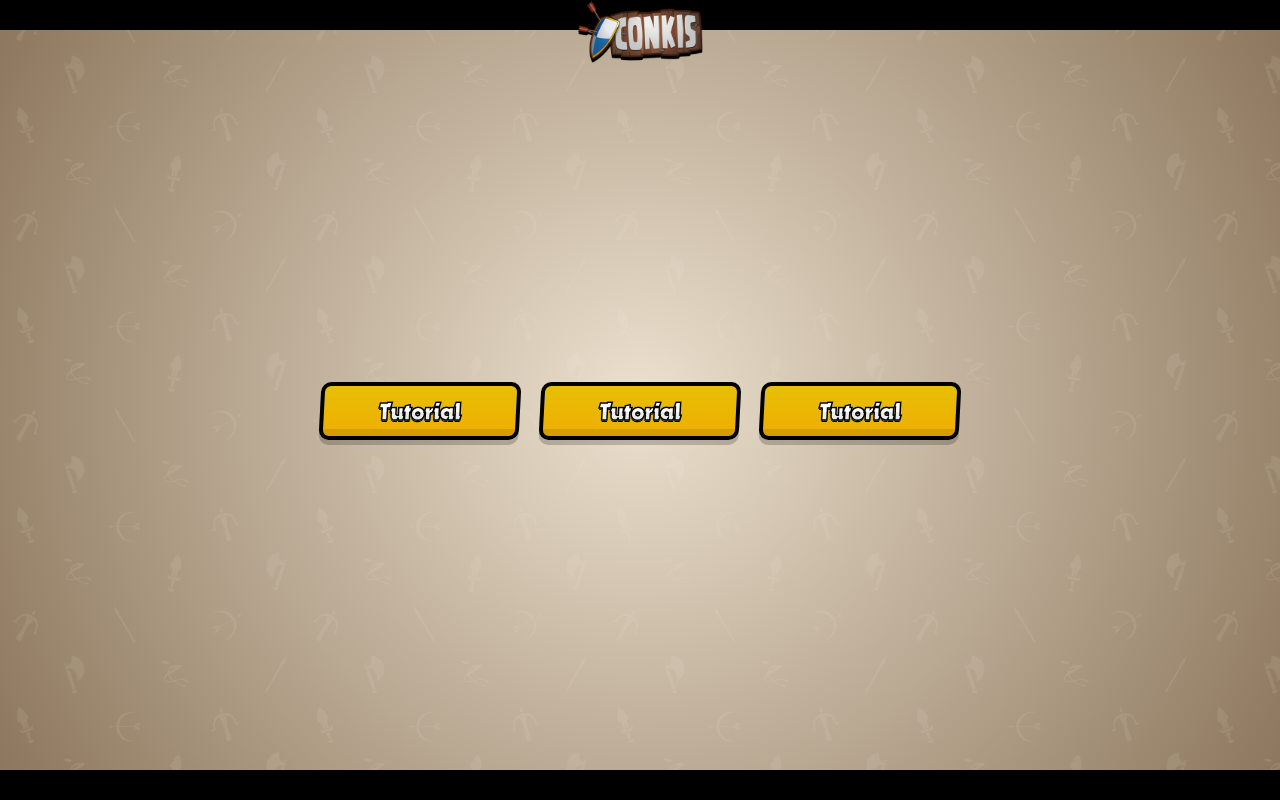
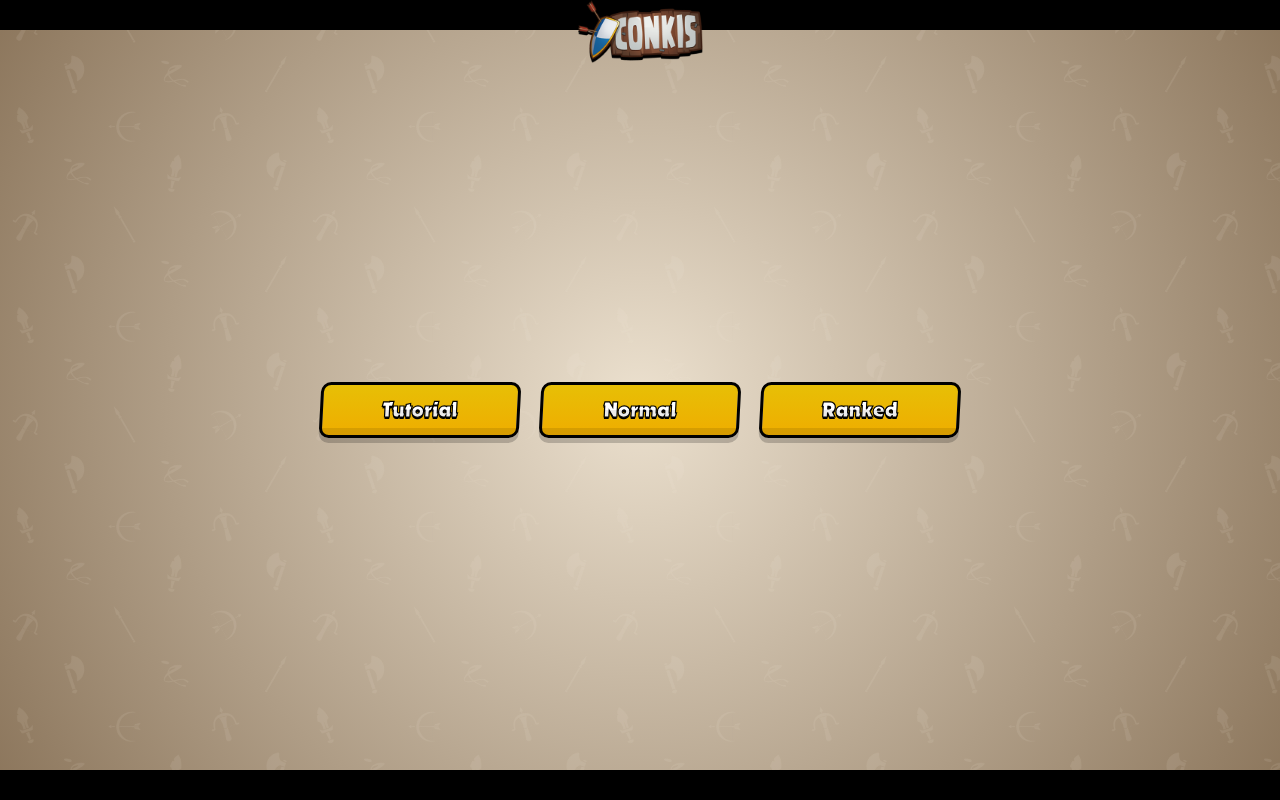
Before and after one commit to yucigou/conkis-client, a React (Create React App) app: page / in a window 1280 px wide. Built offline with nearby package versions, Linux system fonts and the light colour scheme.

Commit message:
Better ButtonBig

```diff
--- a/src/components/stateless/ButtonBig.js
+++ b/src/components/stateless/ButtonBig.js
@@ -4,14 +4,13 @@ import TextShadow from 'components/stateless/TextShadow'
 
 export default function ButtonBig({
     title,
-    fontSize = '25px',
     height = '50px',
     color = '#e8bc08'
 }) {
     return (
-        <Container fontSize={fontSize} height={height} color={color}>
+        <Container height={height} color={color}>
             <ContainerText>
-                <TextShadow fontSize={fontSize} title={title} />
+                <TextShadow title={title} />
             </ContainerText>
             <InnerShadow />
             {/* <InnerLight /> */}
@@ -27,7 +26,7 @@ const Container = styled.div`
         rgba(231, 191, 6, 1) 0%,
         rgba(239, 173, 0, 1) 100%
     );
-    border: 4px solid black;
+    border: 3px solid black;
     border-radius: 10px;
     display: flex;
     justify-content: center;
@@ -54,6 +53,6 @@ const InnerShadow = styled.div`
 // `
 
 const ContainerText = styled.div`
-    /* top: -1px; */
-    /* position: relative; */
+    top: -1px;
+    position: relative;
 `
--- a/src/components/stateless/TextShadow.js
+++ b/src/components/stateless/TextShadow.js
@@ -3,14 +3,15 @@ import styled from '@emotion/styled'
 
 export default function TextShadow({
     title,
-    fontSize = '35px',
-    borderSize = '1.5px',
+    fontSize = '22px',
+    borderSize = '1.2px',
     shadowTop = '2.5px'
 }) {
     return (
         <Text fontSize={fontSize} borderSize={borderSize} shadowTop={shadowTop}>
             <span className="transparent">{title}</span>
             <span className="shadow">{title}</span>
+            <span className="gradient">{title}</span>
             <span className="body">{title}</span>
         </Text>
     )
@@ -19,7 +20,7 @@ export default function TextShadow({
 const Text = styled.div`
     font-family: 'Nougata';
     font-size: ${p => p.fontSize};
-    letter-spacing: -0.5px;
+    letter-spacing: 0;
     position: relative;
 
     .transparent {
@@ -27,6 +28,34 @@ const Text = styled.div`
     }
 
     .body {
+        position: absolute;
+        left: 0;
+        top: 0;
+        color: transparent;
+        /* background: linear-gradient(
+            to bottom,
+            #ffffff 0%,
+            #ffffff 50%,
+            #ebebeb 51%,
+            #ebebeb 100%
+        ); */
+
+        /* -webkit-background-clip: text; */
+        /* -webkit-text-fill-color: transparent; */
+
+        -webkit-text-stroke-width: ${p => p.borderSize};
+        -webkit-text-stroke-color: black;
+    }
+
+    .shadow {
+        position: absolute;
+        left: 0;
+        top: ${p => p.shadowTop};
+        color: black;
+    }
+
+    .gradient {
+        position: absolute;
         left: 0;
         top: 0;
         background: linear-gradient(
@@ -39,16 +68,5 @@ const Text = styled.div`
 
         -webkit-background-clip: text;
         -webkit-text-fill-color: transparent;
-
-        -webkit-text-stroke-width: ${p => p.borderSize};
-        -webkit-text-stroke-color: black;
-        position: absolute;
-    }
-
-    .shadow {
-        left: 0;
-        top: ${p => p.shadowTop};
-        color: black;
-        position: absolute;
     }
 `
--- a/src/components/views/Home.js
+++ b/src/components/views/Home.js
@@ -21,10 +21,10 @@ export default function Home() {
                         <ButtonBig title="Tutorial" />
                     </Tutorial>
                     <Tutorial>
-                        <ButtonBig title="Tutorial" />
+                        <ButtonBig title="Normal" />
                     </Tutorial>
                     <Tutorial>
-                        <ButtonBig title="Tutorial" />
+                        <ButtonBig title="Ranked" />
                     </Tutorial>
                 </Middle>
                 <Footer></Footer>
```
